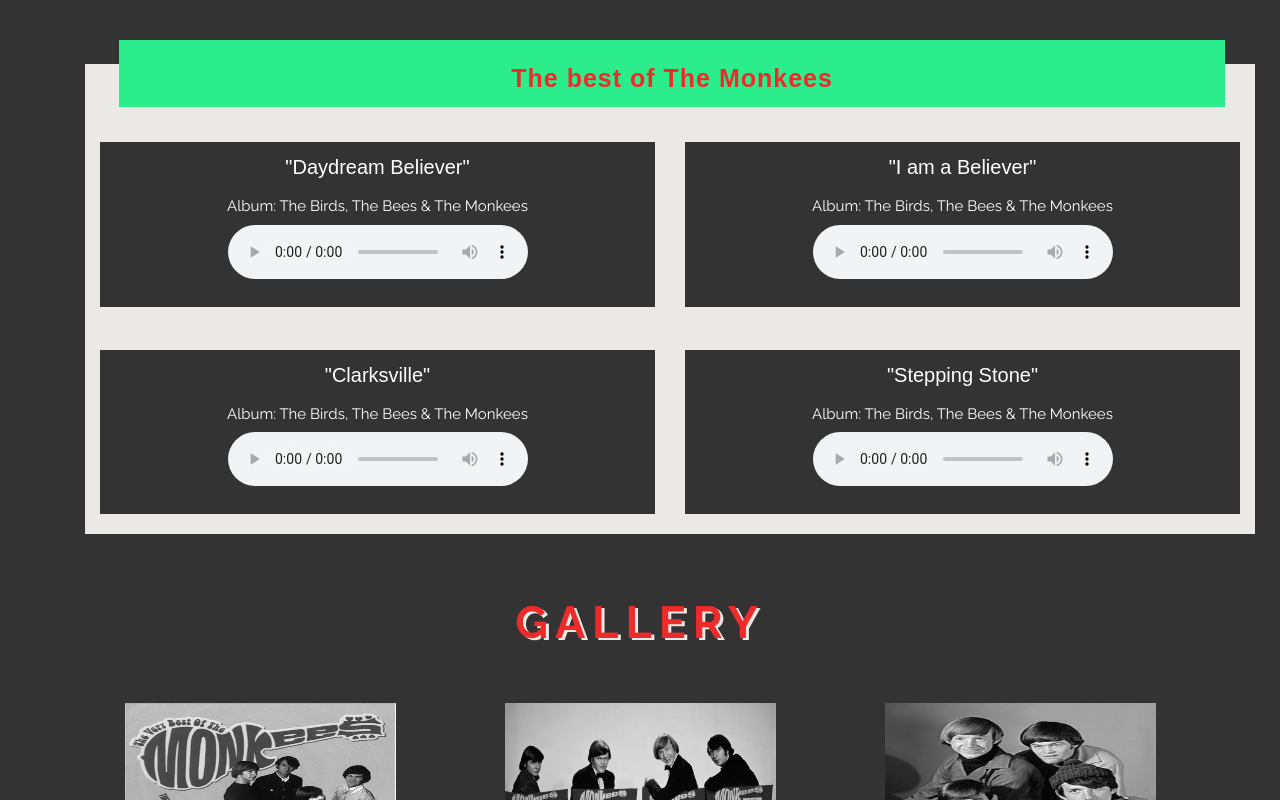
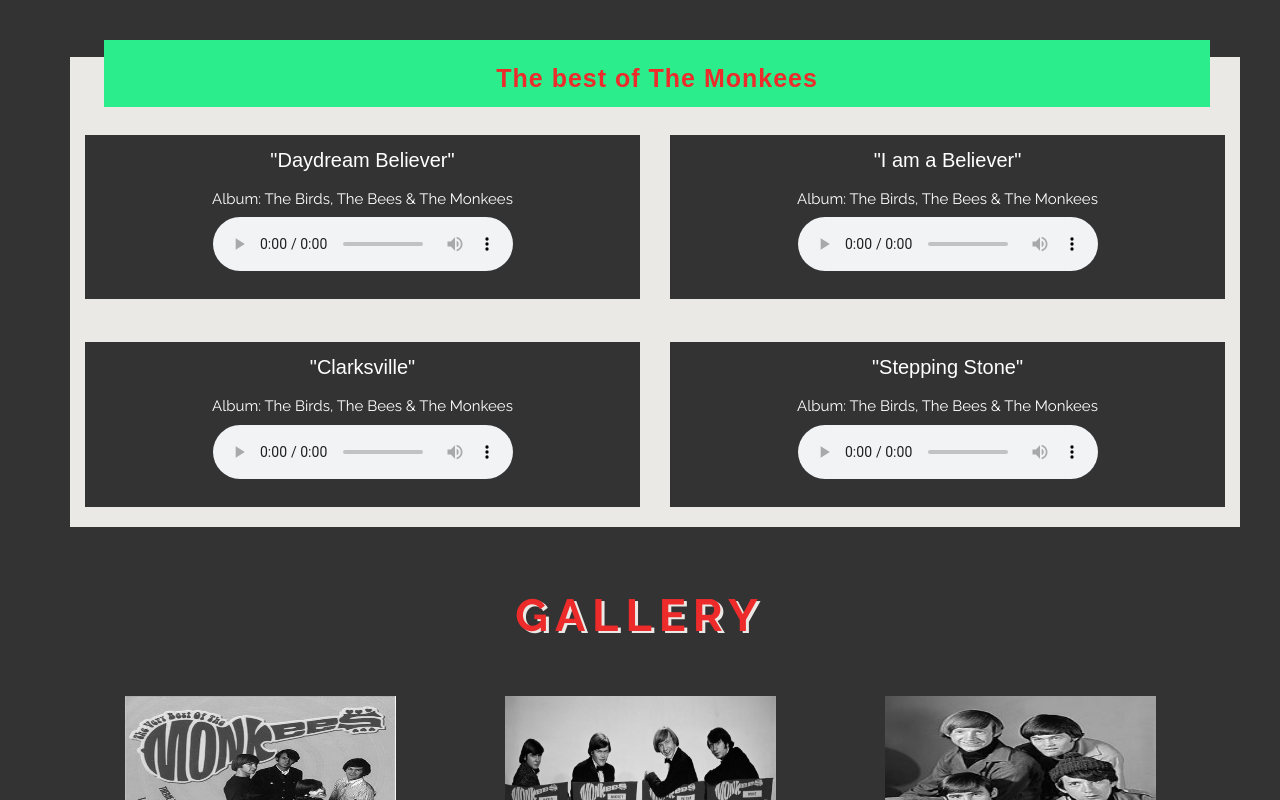
Before and after one commit to luisanegri/User-Centric-Frontend, a plain HTML site: page index.html in a window 1280 px wide. Shown: the part 3992-4792 px from the top of the page. Drawn offline with nearby package versions, Linux system fonts and the light colour scheme; a web font is replaced by a local one.

Commit message:
deleted unnecessary container

```diff
--- a/index.html
+++ b/index.html
@@ -165,16 +165,16 @@
         </div>
       </div>
     </div>
-    <div class="container second-block">
-      <div class="row">
-        <div class="col-lg-12">
+    <div class="second-block">
+
+
           <article id="audio-head">
             <div class="head-box">
               <h2 class="head-name">The best of The Monkees</h2>
             </div>
           </article>
-        </div>
-      </div>
+
+
       <div class="container the-best-audio">
         <div class="row">
           <div class="col-lg-6 col-md-6">
```
